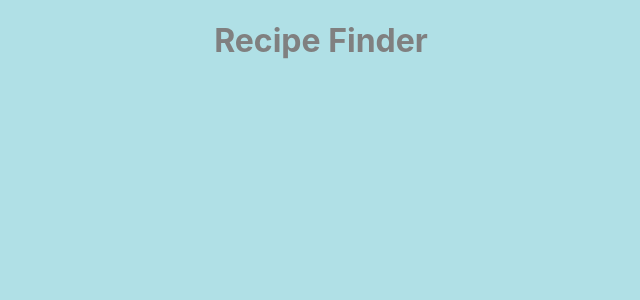
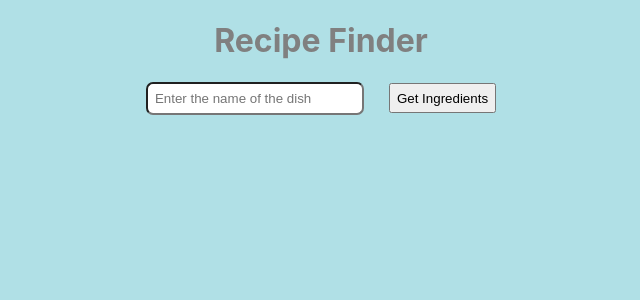
Before and after one commit to Bhaveshsingh022000/Recipe-Finder, a React (Create React App) app: page / in a window 1280 px wide. Shown: the top 300 px of the page, without its empty margins (319-959 px from the left). Built offline with nearby package versions, Linux system fonts and the light colour scheme.

Commit message:
Added Search bar and Button

```diff
--- a/src/App.js
+++ b/src/App.js
@@ -1,13 +1,13 @@
 import React, {Component} from 'react';
 import './App.css';
 import Header from './Recipe/Heading';
-//import Search from './Recipe/Search';
+import Search from './Recipe/Search';
 class App extends Component {
 render(){
   return (
     <div className="App">
       <Header />
-
+      <Search />
     </div>
   );
 }
--- /dev/null
+++ b/src/Recipe/Search.css
@@ -0,0 +1,9 @@
+.search{
+  padding: 7px;
+  width: 200px;
+  border-radius: 7px;
+}
+.searchButton{
+  height: 30px;
+  margin-left: 25px;
+}
--- /dev/null
+++ b/src/Recipe/Search.js
@@ -0,0 +1,13 @@
+import React, {Component} from 'react';
+import './Search.css';
+class Search extends Component{
+  render(){
+    return(
+      <div className="searchField">
+      <input className="search" type = "text" placeholder = "Enter the name of the dish" />
+      <button className="searchButton">Get Ingredients</button>
+      </div>
+    );
+  }
+}
+export default Search;
```
